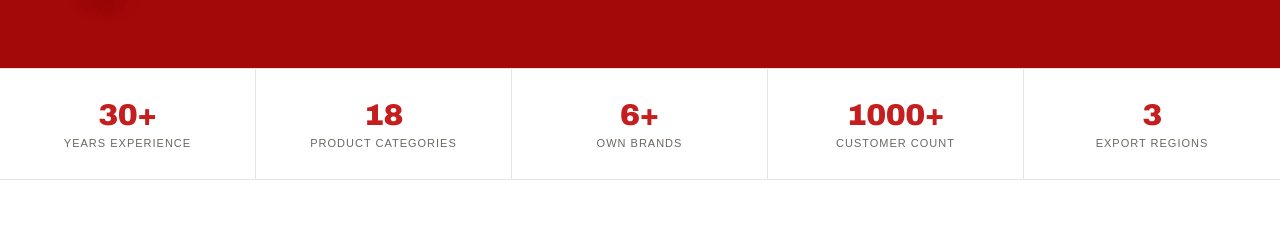
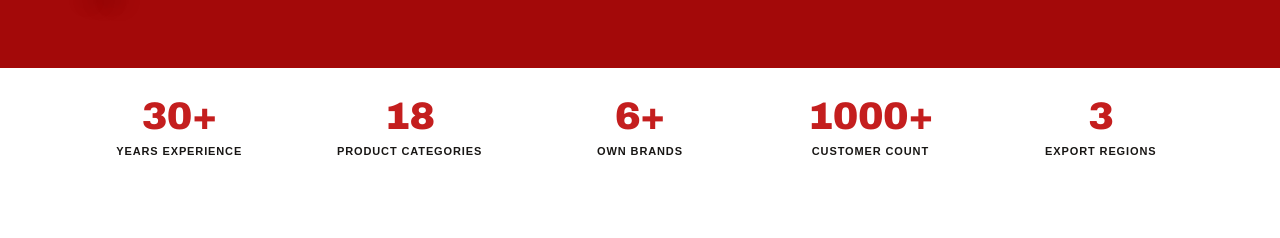
Before and after one commit to ArsalanRashid-K/ali-polymers-, a Next.js app: page /about in a window 1280 px wide. Shown: the part 335-573 px from the top of the page. Built offline with nearby package versions, Linux system fonts and the light colour scheme.

Commit message:
customer count strip

```diff
--- a/src/app/globals.css
+++ b/src/app/globals.css
@@ -817,11 +817,51 @@ footer{background:var(--ink); color:#fff;}
   object-fit: cover;
 }
 /* stat strip */
-.stat-strip{display:grid; grid-auto-flow:column; grid-auto-columns:minmax(160px, 1fr); border-top:1px solid var(--line); border-bottom:1px solid var(--line); overflow-x:auto;}
-.stat-strip > div{padding:30px 24px; text-align:center; border-right:1px solid var(--line); min-width:160px;}
+.stat-strip {
+  width: 100%;
+  max-width: 1200px;
+  margin: 0 auto;
+
+  display: grid;
+  grid-template-columns: repeat(5, minmax(0, 1fr));
+
+  align-items: center;
+  justify-items: center;
+
+  min-height: 120px;
+  padding: 22px 24px;
+
+  box-sizing: border-box;
+}
+.stat-strip > div {
+  width: 100%;
+  min-width: 0;
+
+  display: flex;
+  flex-direction: column;
+  align-items: center;
+  justify-content: center;
+
+  text-align: center;
+}
+
 .stat-strip > div:last-child{border-right:none;}
-.stat-strip .n{font-size:30px; font-weight:900; color:var(--red);}
-.stat-strip .l{font-size:11px; color:var(--grey); letter-spacing:1px; margin-top:6px;}
+.stat-strip .n {
+  line-height: 1;      color:var(--red);
+
+  font-size: clamp(32px, 3vw, 48px);
+  white-space: nowrap;
+}
+.stat-strip .l {
+  margin-top: 8px;
+
+  font-size: 11px;
+  line-height: 1.3;
+  font-weight: 800;
+  letter-spacing: 0.08em;
+
+  white-space: nowrap;
+}
 
 /* full product catalog grid (products index page) */
 .full-cat-grid{display:grid; grid-template-columns:repeat(3, 1fr); gap:18px; max-width:1160px; margin:0 auto; padding:0 24px 80px;}
```
